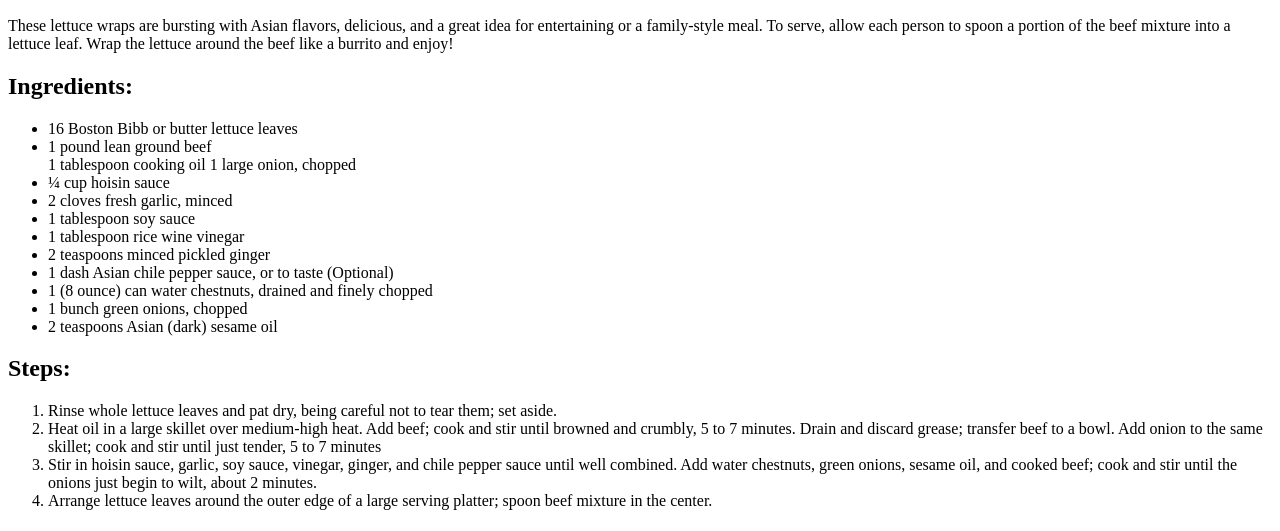
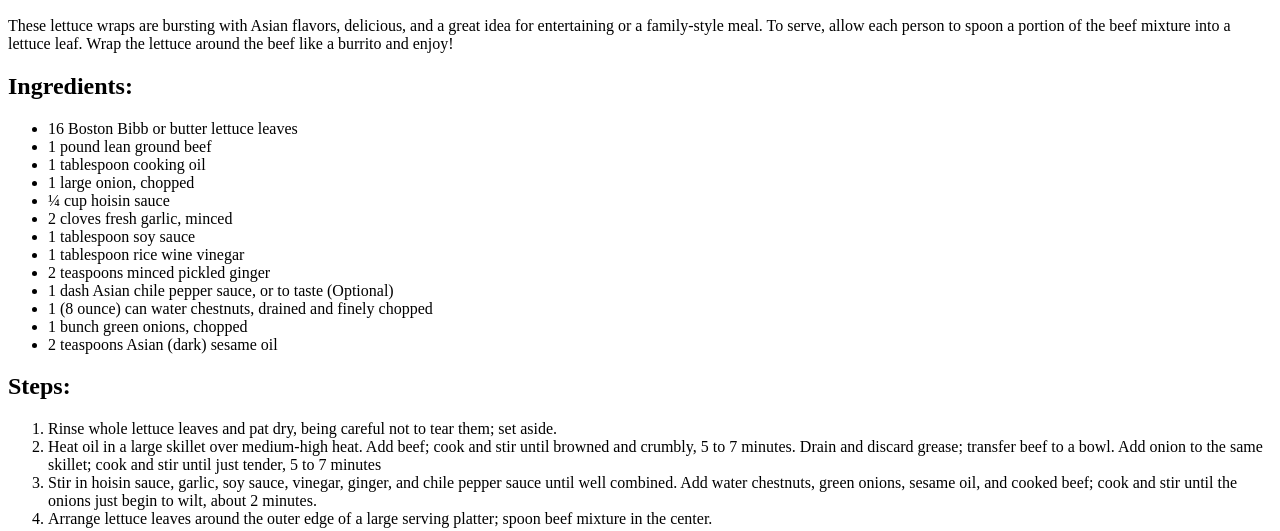
Before and after one commit to Jiaks95/odin-recipes, a plain HTML site: page recipes/asian_lettuce_wraps.html in a window 1280 px wide. Shown: the part 434-965 px from the top of the page. Drawn offline with Linux system fonts and the light colour scheme.

Commit message:
Fix typo on unordered list of ingredients
Changed two <li1> to the correct <li> tags in the
asian_lettuce_wraps.html, those changes will be applied
to other recipes pages.

```diff
--- a/recipes/asian_lettuce_wraps.html
+++ b/recipes/asian_lettuce_wraps.html
@@ -17,8 +17,8 @@
     <ul>
         <li>16 Boston Bibb or butter lettuce leaves</li>
         <li>1 pound lean ground beef</li>
-        <li1>1 tablespoon cooking oil</li>
-        <li1>1 large onion, chopped</li>
+        <li>1 tablespoon cooking oil</li>
+        <li>1 large onion, chopped</li>
         <li>¼ cup hoisin sauce</li>
         <li>2 cloves fresh garlic, minced</li>
         <li>1 tablespoon soy sauce</li>
```
